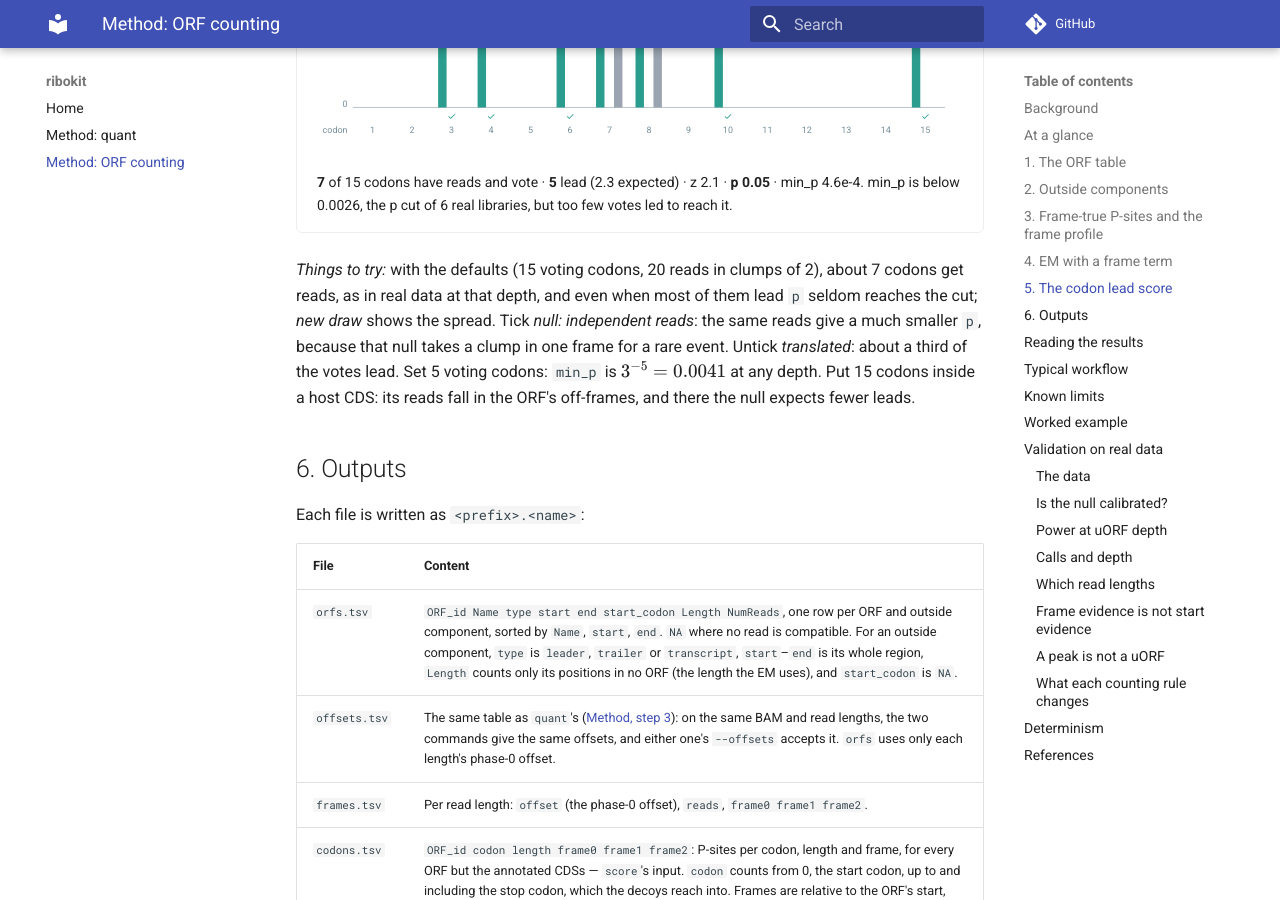
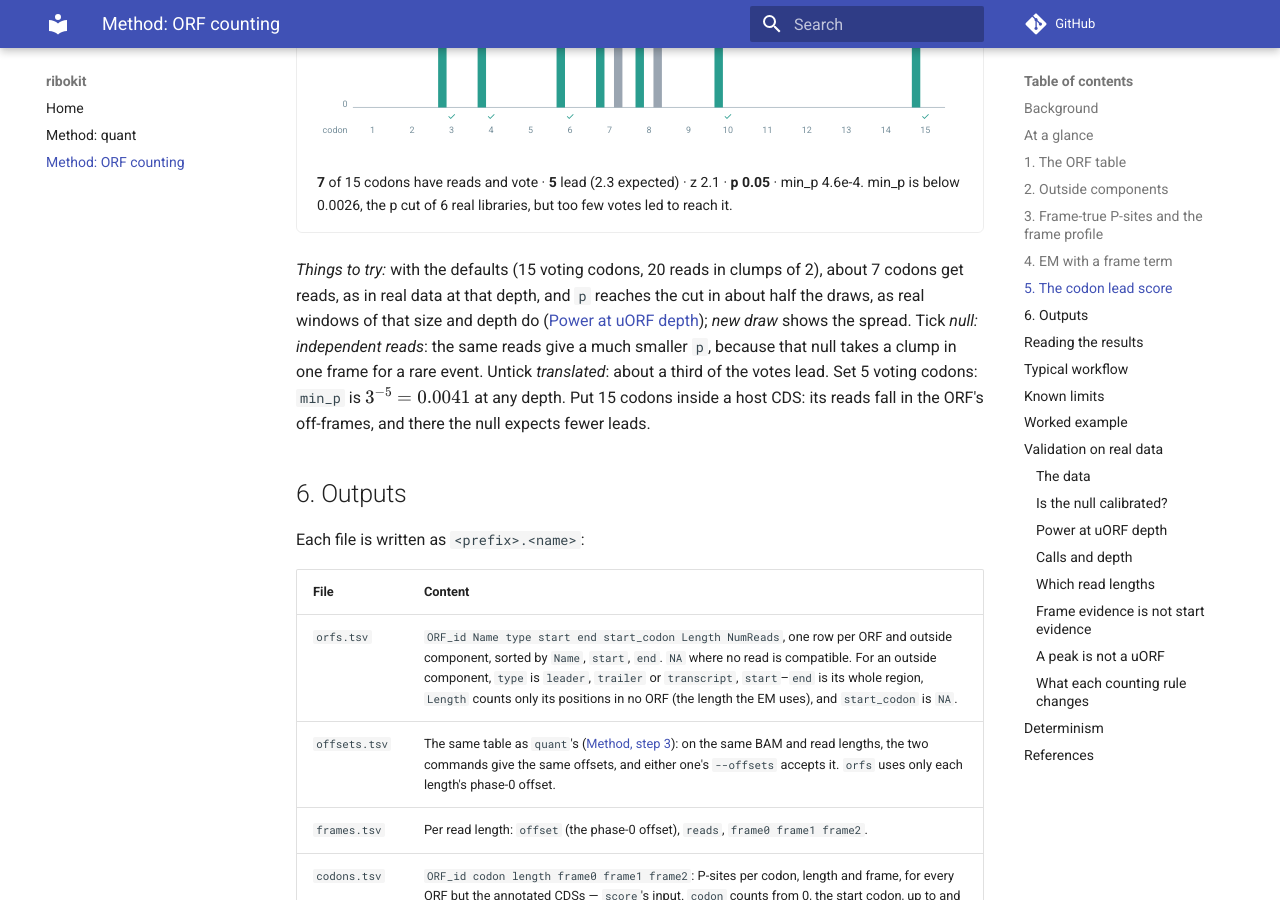
Before and after one commit to katarinagresova/ribokit, an MkDocs documentation site: the page built from docs/orfs.md, in a window 1280 px wide and 900 px high, scrolled down 10776 px. Built offline with MkDocs 1.6.1 and Material for MkDocs 9.7.7, drawn with Linux system fonts in a browser that asks for light colours; comment, search, counter and statistics services are not loaded.

Commit message:
docs: the score explorer's defaults pass the cut about half the time

```diff
--- a/docs/orfs.md
+++ b/docs/orfs.md
@@ -369,10 +369,11 @@ whose reads follow the CDS's frame. The same settings give the same draw;
 <div class="rk-widget" id="score-explorer"><noscript>This interactive example needs JavaScript.</noscript></div>
 
 *Things to try:* with the defaults (15 voting codons, 20 reads in clumps of
-2), about 7 codons get reads, as in real data at that depth, and even when
-most of them lead `p` seldom reaches the cut; *new draw* shows the spread.
-Tick *null: independent reads*: the same reads give a much smaller `p`,
-because that null takes a clump in one frame for a rare event. Untick
+2), about 7 codons get reads, as in real data at that depth, and `p`
+reaches the cut in about half the draws, as real windows of that size and
+depth do ([Power at uORF depth](#power-at-uorf-depth)); *new draw* shows the
+spread. Tick *null: independent reads*: the same reads give a much smaller
+`p`, because that null takes a clump in one frame for a rare event. Untick
 *translated*: about a third of the votes lead. Set 5 voting codons: `min_p`
 is $3^{-5} = 0.0041$ at any depth. Put 15 codons inside a host CDS: its reads
 fall in the ORF's off-frames, and there the null expects fewer leads.
```
